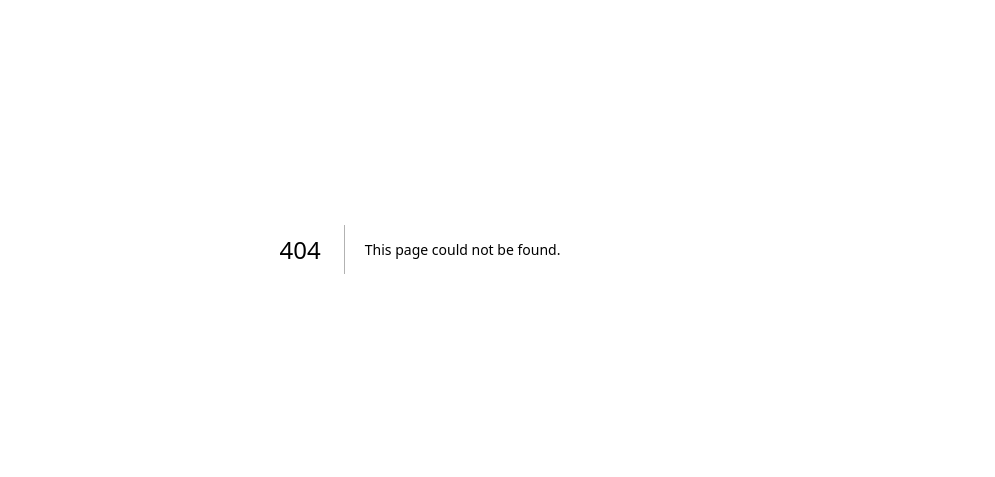
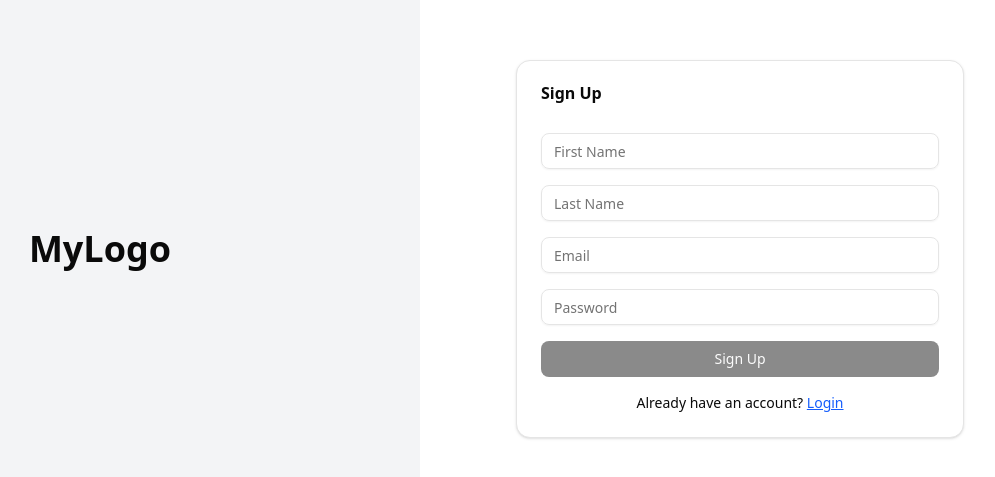
Before and after one commit to Deekshitha1912/360editor, a Next.js app: page /signup in a window 1280 px wide. Before the commit this address had no page. Shown: the part 151-628 px from the top of the page, without its empty margins (220-1215 px from the left). Built offline with nearby package versions, Linux system fonts and the light colour scheme; no server answers.

Commit message:
sign up and dashboard

```diff
--- /dev/null
+++ b/app/360editor/page.jsx
@@ -0,0 +1,61 @@
+"use client";
+
+import { useRef, useState } from "react";
+
+export default function Editor360() {
+    const fileInputRef = useRef(null);
+    const [photos, setPhotos] = useState([]);
+
+    const handleImportClick = () => {
+        fileInputRef.current?.click();
+    };
+
+    const handleFilesSelected = (e) => {
+        const files = Array.from(e.target.files);
+        if (files.length === 0) return;
+
+        const previewFiles = files.map((file) => ({
+            file,
+            url: URL.createObjectURL(file),
+        }));
+        setPhotos((prev) => [...prev, ...previewFiles]);
+    };
+
+    return (
+        <div className="w-full h-screen flex">
+
+            <div className="w-64 border-r p-4">
+                <button
+                    onClick={handleImportClick}
+                    className="w-full py-3 bg-black text-white rounded-lg"
+                >
+                    Import Photos
+                </button>
+
+                <input
+                    ref={fileInputRef}
+                    type="file"
+                    accept="image/*"
+                    multiple
+                    className="hidden"
+                    onChange={handleFilesSelected}
+                />
+
+                <div className="mt-6 space-y-2 overflow-y-auto max-h-[80vh]">
+                    {photos.map((p, idx) => (
+                        <img
+                            key={idx}
+                            src={p.url}
+                            className="w-full rounded shadow"
+                            alt=""
+                        />
+                    ))}
+                </div>
+            </div>
+
+            <div className="flex-1 p-6">
+                <h1 className="text-2xl font-semibold">360 Editor</h1>
+            </div>
+        </div>
+    );
+}
--- a/app/dashboard/page.jsx
+++ b/app/dashboard/page.jsx
@@ -1,7 +1,28 @@
+import Link from "next/link";
+import DashboardNavbar from "@/components/layout/navbar";
+
 export default function Dashboard() {
     return (
-        <div className="container">
-            This is my Dashboard!
+        <div className="w-full min-h-screen">
+            <DashboardNavbar />
+
+            <div className="w-full flex flex-col items-center py-16 px-4 space-y-16">
+
+                {/* Start 360 Editor button */}
+                <Link
+                    href="/360editor"
+                    className="px-8 py-4 bg-black text-white rounded-lg text-xl font-medium hover:opacity-90 transition"
+                >
+                    Start 360 Editor
+                </Link>
+
+                {/* Placeholder for more dashboard content */}
+                <div className="text-gray-500 text-lg">
+                    {/* Add pricing, stats, components here */}
+                    Coming soon...
+                </div>
+
+            </div>
         </div>
-    )
+    );
 }
--- a/app/login/page.jsx
+++ b/app/login/page.jsx
@@ -72,6 +72,13 @@ export default function LoginPage() {
                             >
                                 {loading ? "Logging in..." : "Login"}
                             </Button>
+                            <div className="text-center text-sm">
+                                Don’t have an account?{" "}
+                                <a href="/signup" className="text-blue-600 underline">
+                                    Sign up
+                                </a>
+                            </div>
+
                         </form>
                     </CardContent>
                 </Card>
--- /dev/null
+++ b/app/signup/page.jsx
@@ -0,0 +1,125 @@
+"use client";
+
+import { useState } from "react";
+import { Input } from "@/components/ui/input";
+import { Button } from "@/components/ui/button";
+import { Card, CardHeader, CardContent, CardTitle } from "@/components/ui/card";
+import { supabase } from "@/lib/supabase";
+import { useRouter } from "next/navigation";
+import { toast } from "sonner";
+
+export default function SignupPage() {
+    const router = useRouter();
+
+    const [firstName, setFirstName] = useState("");
+    const [lastName, setLastName] = useState("");
+    const [email, setEmail] = useState("");
+    const [password, setPassword] = useState("");
+    const [loading, setLoading] = useState(false);
+
+    const handleSignup = async (e) => {
+        e.preventDefault();
+        setLoading(true);
+
+        // 1. Create auth user
+        const { data, error } = await supabase.auth.signUp({
+            email,
+            password,
+            email_confirm: true,
+        });
+
+        if (error) {
+            toast.error(error.message);
+            setLoading(false);
+            return;
+        }
+
+        const user = data.user;
+
+        // 2. Insert into profiles table
+        const { error: profileError } = await supabase.from("profiles").insert({
+            id: user.id,
+            first_name: firstName,
+            last_name: lastName,
+            email: email,
+        });
+
+        if (profileError) {
+            toast.error(profileError.message);
+            setLoading(false);
+            return;
+        }
+
+        toast.success("Account created!");
+
+        // 3. Supabase already logs user in on signUp (if email confirmation disabled)
+        router.push("/dashboard");
+
+        setLoading(false);
+    };
+
+    return (
+        <div className="min-h-screen grid grid-cols-1 md:grid-cols-2">
+            <div className="flex items-center justify-center bg-gray-100">
+                <h1 className="text-4xl font-bold">MyLogo</h1>
+            </div>
+
+            <div className="flex items-center justify-center p-6">
+                <Card className="w-full max-w-md">
+                    <CardHeader>
+                        <CardTitle>Sign Up</CardTitle>
+                    </CardHeader>
+
+                    <CardContent>
+                        <form onSubmit={handleSignup} className="space-y-4">
+                            <Input
+                                placeholder="First Name"
+                                value={firstName}
+                                disabled={loading}
+                                onChange={(e) => setFirstName(e.target.value)}
+                            />
+
+                            <Input
+                                placeholder="Last Name"
+                                value={lastName}
+                                disabled={loading}
+                                onChange={(e) => setLastName(e.target.value)}
+                            />
+
+                            <Input
+                                type="email"
+                                placeholder="Email"
+                                value={email}
+                                disabled={loading}
+                                onChange={(e) => setEmail(e.target.value)}
+                            />
+
+                            <Input
+                                type="password"
+                                placeholder="Password"
+                                value={password}
+                                disabled={loading}
+                                onChange={(e) => setPassword(e.target.value)}
+                            />
+
+                            <Button
+                                type="submit"
+                                className="w-full"
+                                disabled={loading || !email || !password}
+                            >
+                                {loading ? "Signing up..." : "Sign Up"}
+                            </Button>
+                        </form>
+
+                        <div className="text-center text-sm mt-4">
+                            Already have an account?{" "}
+                            <a href="/login" className="text-blue-600 underline">
+                                Login
+                            </a>
+                        </div>
+                    </CardContent>
+                </Card>
+            </div>
+        </div>
+    );
+}
--- /dev/null
+++ b/components/layout/navbar.jsx
@@ -0,0 +1,66 @@
+"use client";
+
+import { useEffect, useState } from "react";
+import { supabase } from "@/lib/supabase";
+import {
+    DropdownMenu,
+    DropdownMenuTrigger,
+    DropdownMenuContent,
+    DropdownMenuItem,
+    DropdownMenuLabel,
+    DropdownMenuSeparator,
+} from "@/components/ui/dropdown-menu";
+import { Avatar, AvatarImage, AvatarFallback } from "@/components/ui/avatar";
+
+export default function DashboardNavbar() {
+    const [user, setUser] = useState(null);
+
+    useEffect(() => {
+        const getUser = async () => {
+            const { data } = await supabase.auth.getUser();
+            setUser(data.user);
+        };
+        getUser();
+    }, []);
+
+    const handleLogout = async () => {
+        await supabase.auth.signOut();
+        window.location.href = "/login";
+    };
+
+    const fullName =
+        user?.user_metadata?.full_name ||
+        user?.email?.split("@")[0] ||
+        "User";
+
+    return (
+        <div className="w-full flex items-center justify-between px-6 py-4 border-b bg-white shadow-sm">
+
+            {/* Left: Logo */}
+            <div className="flex items-center space-x-2">
+                <span className="text-xl font-bold">MyLogo</span>
+                <span className="text-gray-500">/ 360Editor</span>
+            </div>
+
+            {/* Right: Avatar dropdown */}
+            <DropdownMenu>
+                <DropdownMenuTrigger>
+                    <Avatar className="cursor-pointer border">
+                        <AvatarImage src="" alt="avatar" />
+                        <AvatarFallback>
+                            {fullName[0]?.toUpperCase()}
+                        </AvatarFallback>
+                    </Avatar>
+                </DropdownMenuTrigger>
+
+                <DropdownMenuContent className="w-48 mr-4">
+                    <DropdownMenuLabel>{fullName}</DropdownMenuLabel>
+                    <DropdownMenuSeparator />
+                    <DropdownMenuItem onClick={handleLogout}>
+                        Logout
+                    </DropdownMenuItem>
+                </DropdownMenuContent>
+            </DropdownMenu>
+        </div>
+    );
+}
```
